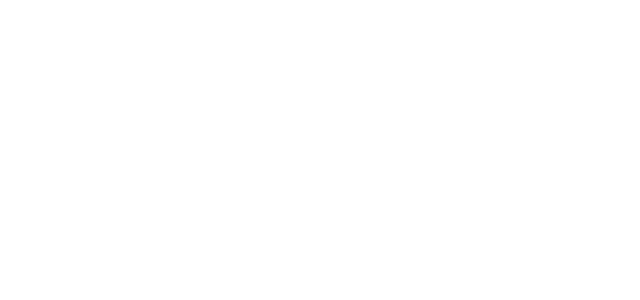
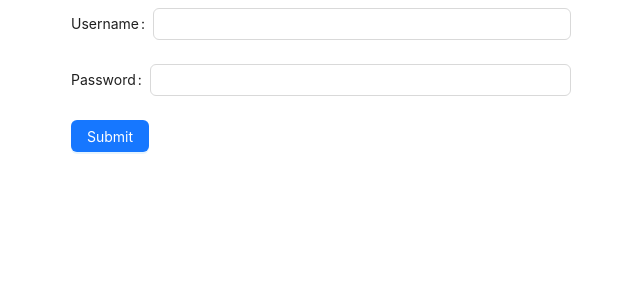
Before and after one commit to ekalkutin/tunnel, a React app in the folder apps/frontend/: page / in a window 1280 px wide. Shown: the top 300 px of the page, without its empty margins (319-959 px from the left). Built offline with nearby package versions, Linux system fonts and the light colour scheme.

Commit message:
chore(): Install antd

```diff
--- a/apps/frontend/package.json
+++ b/apps/frontend/package.json
@@ -24,6 +24,8 @@
   "author": "",
   "license": "ISC",
   "dependencies": {
+    "@ant-design/v5-patch-for-react-19": "^1.0.3",
+    "antd": "^5.27.4",
     "react": "^19.2.0",
     "react-dom": "^19.2.0"
   }
--- a/apps/frontend/src/App.tsx
+++ b/apps/frontend/src/App.tsx
@@ -1,5 +1,10 @@
+import { SignInPage } from 'pages/sign-in/sign-in.page';
 import React from 'react';
 
 export const App: React.FC = () => {
-  return <div></div>;
+  return (
+    <div>
+      <SignInPage />
+    </div>
+  );
 };
--- a/apps/frontend/src/index.tsx
+++ b/apps/frontend/src/index.tsx
@@ -1,4 +1,5 @@
 import { createRoot } from 'react-dom/client';
+import '@ant-design/v5-patch-for-react-19';
 
 import { App } from './App';
 
--- /dev/null
+++ b/apps/frontend/src/pages/sign-in/auth-form/auth-form.container.tsx
@@ -0,0 +1,10 @@
+import React from 'react';
+import { AuthFormView } from './auth-form.view';
+
+export const AuthFormContainer: React.FC = () => {
+  return (
+    <div>
+      <AuthFormView />
+    </div>
+  );
+};
--- /dev/null
+++ b/apps/frontend/src/pages/sign-in/auth-form/auth-form.view.tsx
@@ -0,0 +1,22 @@
+import { Button, Form, Input } from 'antd';
+import React from 'react';
+
+export const AuthFormView: React.FC = () => {
+  return (
+    <div>
+      <Form autoComplete='off'>
+        <Form.Item label='Username'>
+          <Input name='username' />
+        </Form.Item>
+        <Form.Item label='Password'>
+          <Input name='password' />
+        </Form.Item>
+        <Form.Item label={null}>
+          <Button type='primary' htmlType='submit'>
+            Submit
+          </Button>
+        </Form.Item>
+      </Form>
+    </div>
+  );
+};
--- /dev/null
+++ b/apps/frontend/src/pages/sign-in/sign-in.page.tsx
@@ -0,0 +1,12 @@
+import React from 'react';
+import { AuthFormContainer } from './auth-form/auth-form.container';
+
+import styles from './styles.module.css';
+
+export const SignInPage: React.FC = () => {
+  return (
+    <div className={styles.container}>
+      <AuthFormContainer />
+    </div>
+  );
+};
--- /dev/null
+++ b/apps/frontend/src/pages/sign-in/styles.module.css
@@ -0,0 +1,4 @@
+.container {
+  max-width: 500px;
+  margin: 0 auto;
+}
--- a/apps/frontend/webpack.base.ts
+++ b/apps/frontend/webpack.base.ts
@@ -73,7 +73,7 @@ const configuration: Configuration = {
   resolve: {
     extensions: ['.ts', '.tsx', '.js'],
     alias: {
-      client: path.resolve(__dirname, 'src', 'client'),
+      pages: path.resolve(__dirname, 'src', 'pages'),
     },
   },
   optimization: {
```
Also changed, not shown: apps/frontend/src/declarations.d.ts (added, +11 -0 lines), apps/frontend/tsconfig.json (+8 -4 lines), 1 other file (tests, documents, lock files or other folders).
